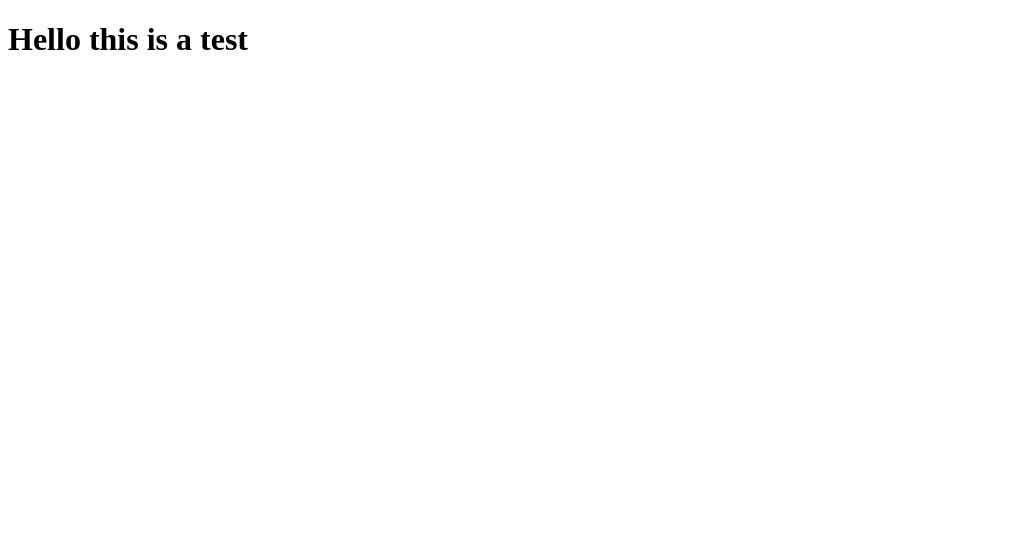
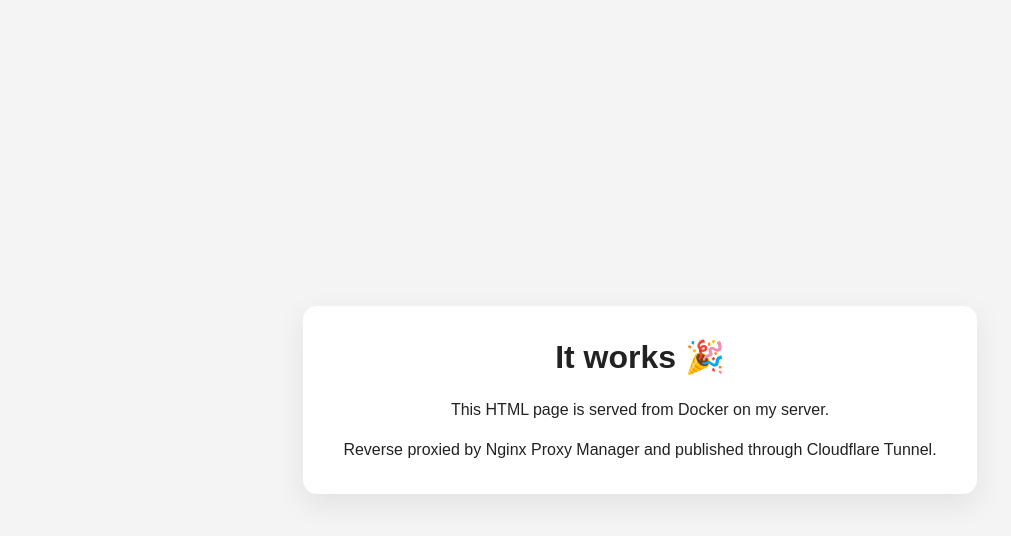
Before and after one commit to gussi01300/Website, a plain HTML site: page site/index.html in a window 1280 px wide. Shown: the whole page, without its empty margins (0-1011 px from the left). Drawn offline with Linux system fonts and the light colour scheme.

Commit message:
refactor index.html structure and content for improved layout and clarity

```diff
--- a/site/index.html
+++ b/site/index.html
@@ -1,5 +1,41 @@
-<!DOCTYPE html>
-
+<!doctype html>
+<html lang="en">
+<head>
+  <meta charset="UTF-8">
+  <meta name="viewport" content="width=device-width, initial-scale=1.0">
+  <title>Test Website</title>
+  <style>
+    body {
+      font-family: Arial, sans-serif;
+      margin: 0;
+      min-height: 100vh;
+      display: grid;
+      place-items: center;
+      background: #f4f4f4;
+      color: #222;
+    }
+    .card {
+      background: white;
+      padding: 2rem 2.5rem;
+      border-radius: 14px;
+      box-shadow: 0 10px 30px rgba(0,0,0,0.08);
+      text-align: center;
+      max-width: 600px;
+    }
+    h1 {
+      margin-top: 0;
+    }
+    p {
+      margin-bottom: 0;
+      line-height: 1.5;
+    }
+  </style>
+</head>
 <body>
-    <h1> Hello this is a test</h1>
+  <div class="card">
+    <h1>It works 🎉</h1>
+    <p>This HTML page is served from Docker on my server.</p>
+    <p>Reverse proxied by Nginx Proxy Manager and published through Cloudflare Tunnel.</p>
+  </div>
 </body>
+</html>
```
